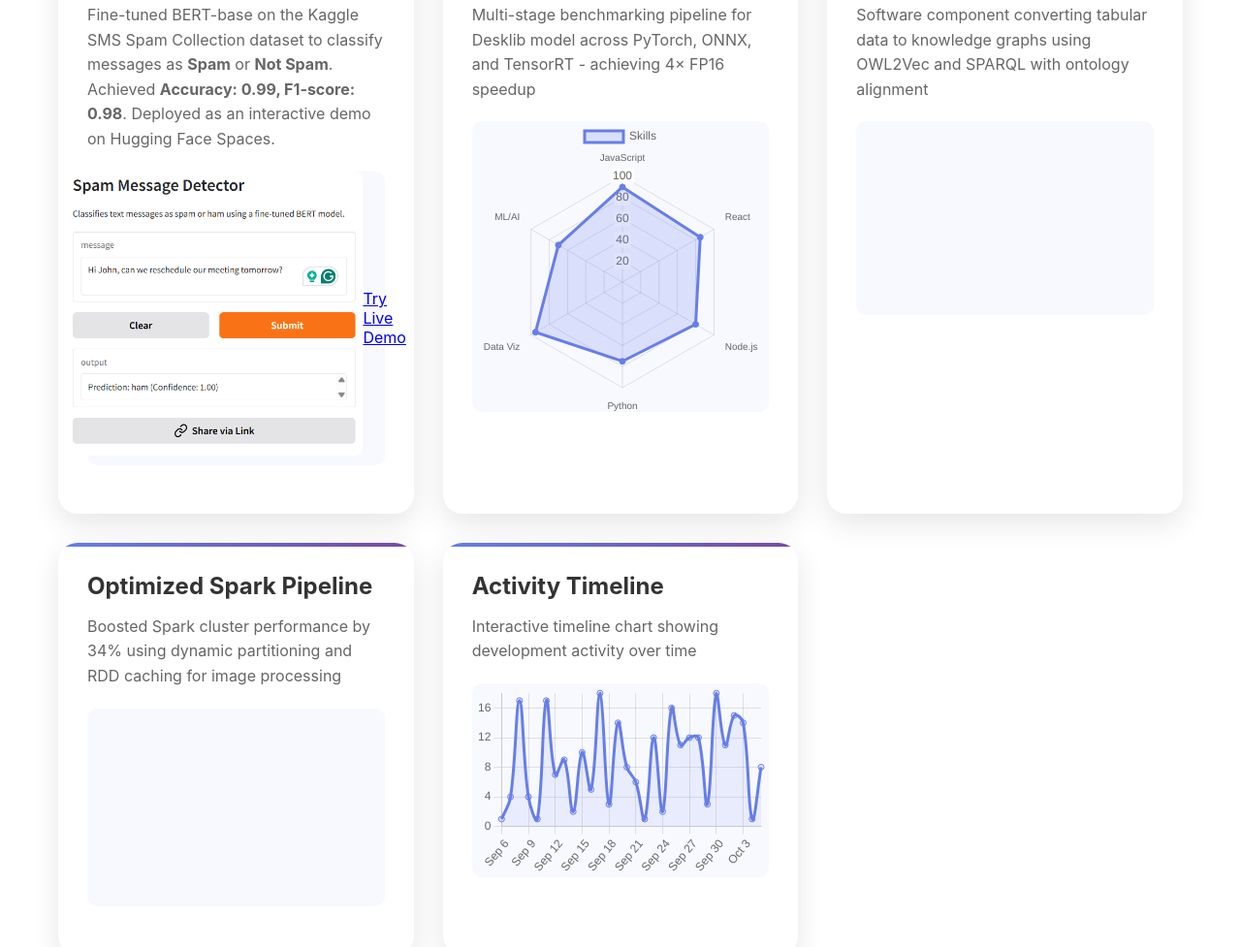
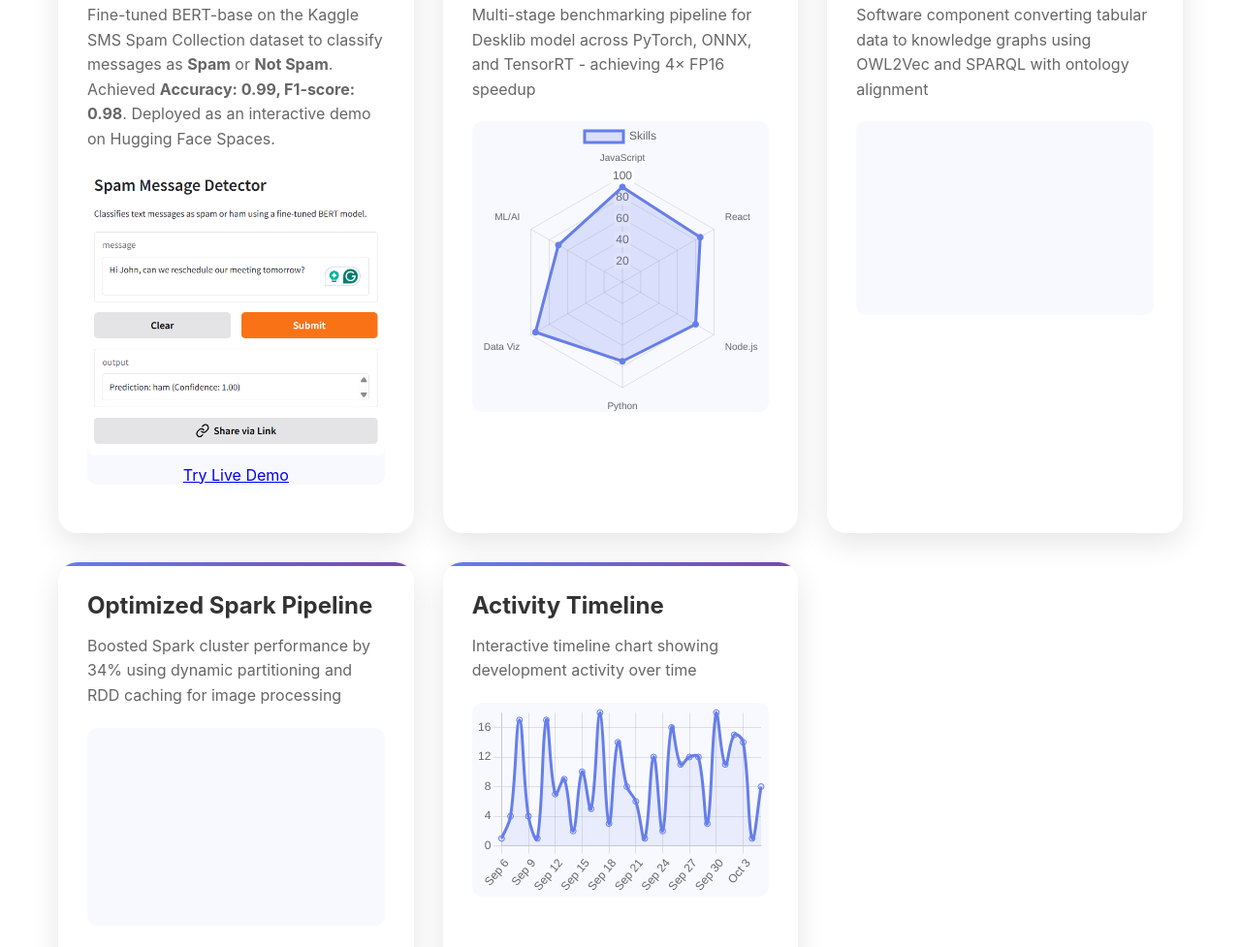
Before and after one commit to Chhalma/portfolio, a plain HTML site: page index.html in a window 1280 px wide. Shown: the part 1149-2126 px from the top of the page at 97% size. Drawn offline with nearby package versions, Linux system fonts and the light colour scheme; no server answers.

Commit message:
Update index.html

```diff
--- a/index.html
+++ b/index.html
@@ -75,7 +75,7 @@
                         Fine-tuned BERT-base on the Kaggle SMS Spam Collection dataset to classify messages as <strong>Spam</strong> or <strong>Not Spam</strong>.
                         Achieved <strong>Accuracy: 0.99, F1-score: 0.98</strong>. Deployed as an interactive demo on Hugging Face Spaces.
                     </div>
-                    <div class="project-demo">
+                    <div class="project-demo" style="flex-direction: column;">
                         <!-- Screenshot -->
                         <img src="images/spam-detector.png" alt="Spam Detector Demo" style="width:100%; border-radius:8px; margin-bottom:10px;">
                         <!-- Centered button -->
```
